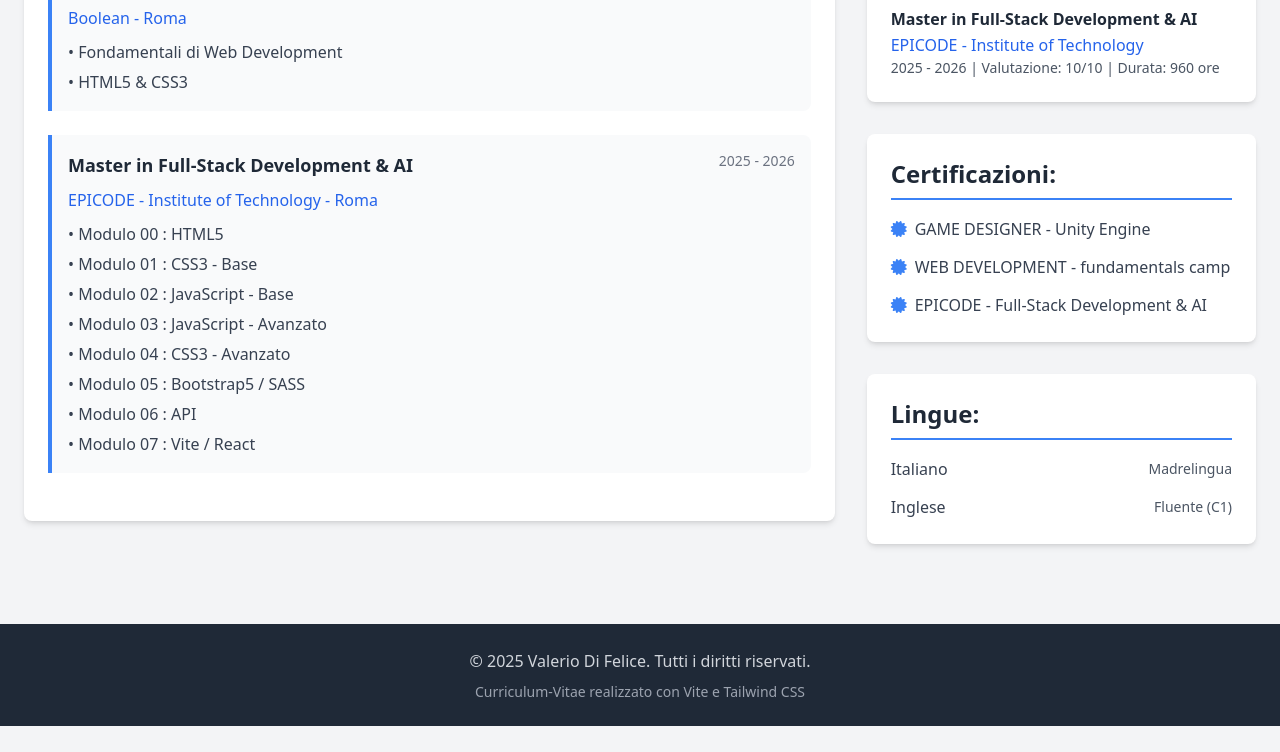
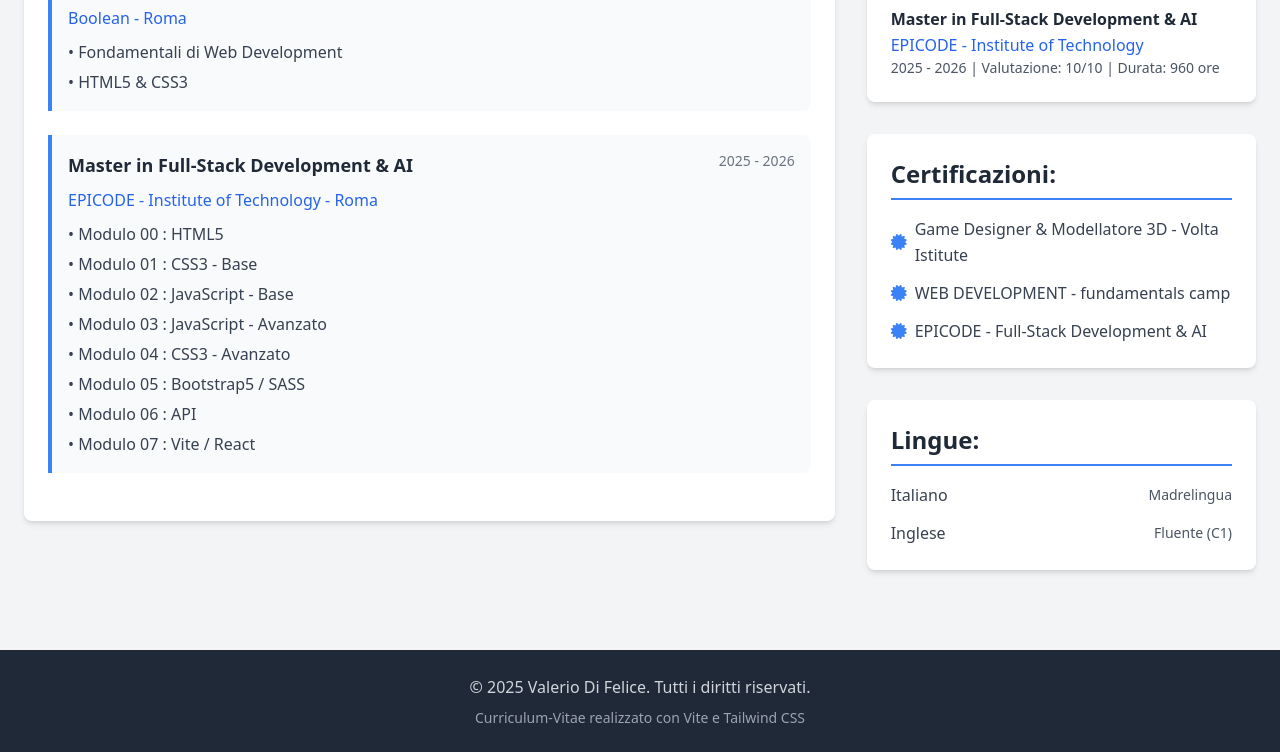
Before and after one commit to UnluckyRio/Curriculum-Vitae-Valerio-Di-Felice, a website built with Vite: page index.html in a window 1280 px wide. Shown: the part 1311-2063 px from the top of the page. Before the commit the page ends 2037 px from the top, so only its background shows below. Built offline with nearby package versions, Linux system fonts and the light colour scheme.

Commit message:
Update index.html

```diff
--- a/index.html
+++ b/index.html
@@ -370,7 +370,7 @@
               <div class="flex items-center space-x-2">
                 <i class="fas fa-certificate text-primary-500"></i>
                 <span class="text-gray-700 dark:text-gray-300"
-                  >GAME DESIGNER - Unity Engine </span>
+                  >Game Designer & Modellatore 3D - Volta Istitute </span>
               </div>
             <div class="space-y-3">
               <div class="flex items-center space-x-2">
```
